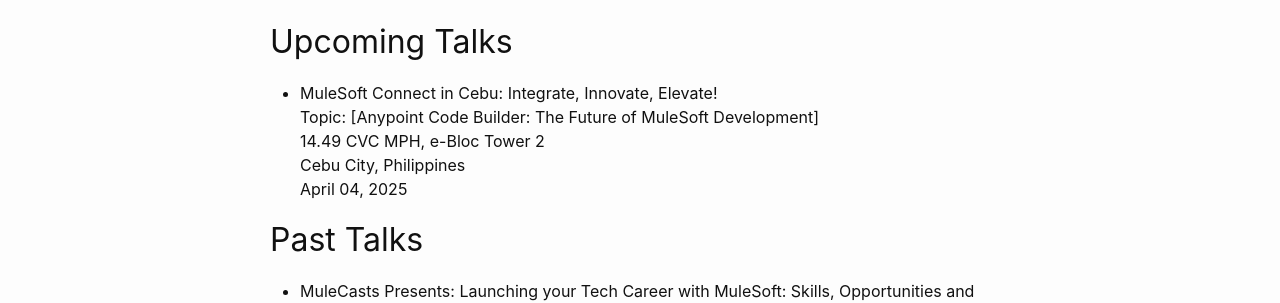
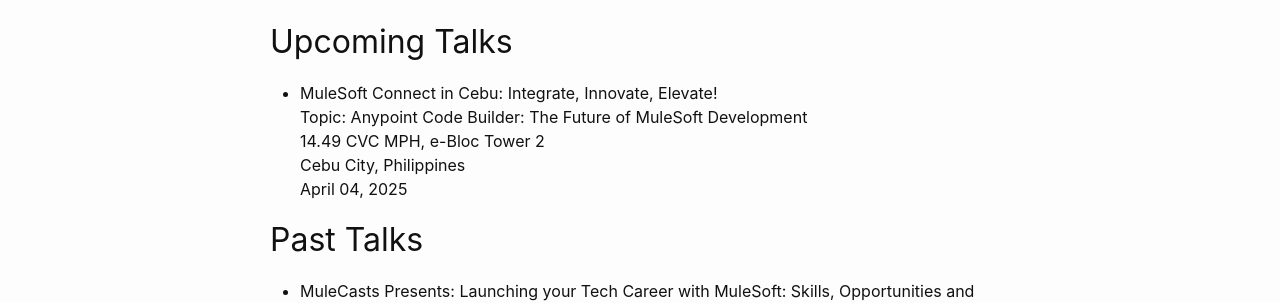
Before and after one commit to ajdeguzman/ajdeguzman.github.io, a Jekyll site: the page built from talks.md, in a window 1280 px wide. Shown: the part 146-449 px from the top of the page. Built offline with Jekyll 4.4.1, drawn with Linux system fonts in a browser that asks for light colours.

```diff
--- a/talks.md
+++ b/talks.md
@@ -5,7 +5,7 @@ permalink: /talks/
 ---
 ## Upcoming Talks
 - MuleSoft Connect in Cebu: Integrate, Innovate, Elevate!
-<br> Topic: [Anypoint Code Builder: The Future of MuleSoft Development]
+<br> Topic: Anypoint Code Builder: The Future of MuleSoft Development
 <br> 14.49 CVC MPH, e-Bloc Tower 2
 <br> <i class="fa fa-map-pin"></i> Cebu City, Philippines
 <br> April 04, 2025
```
